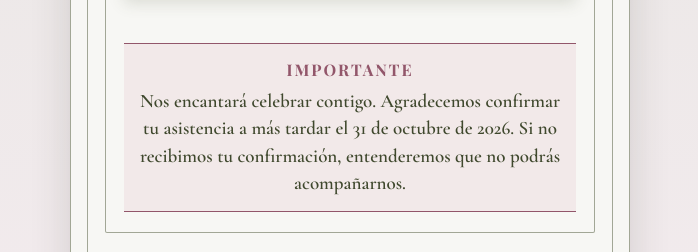
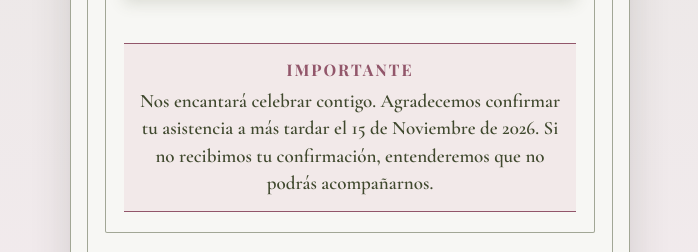
Before and after one commit to jcalvarezn/boda, a plain HTML site: page index.html in a window 1280 px wide. Shown: the part 1966-2218 px from the top of the page, without its empty margins (290-988 px from the left). Drawn offline with nearby package versions, Linux system fonts and the light colour scheme.

Commit message:
Cambio de fecha

```diff
--- a/index.html
+++ b/index.html
@@ -364,7 +364,7 @@
       </div>
       <button class="send-btn" id="enviarBtn" disabled>Enviar mi confirmaci&oacute;n &#128140;</button>
       <div class="status" id="status"></div>
-      <p class="deadline-note"><span class="deadline-label">Importante</span>Nos encantar&aacute; celebrar contigo. Agradecemos confirmar tu asistencia a m&aacute;s tardar el 31 de octubre de 2026. Si no recibimos tu confirmaci&oacute;n, entenderemos que no podr&aacute;s acompa&ntilde;arnos.</p>
+      <p class="deadline-note"><span class="deadline-label">Importante</span>Nos encantar&aacute; celebrar contigo. Agradecemos confirmar tu asistencia a m&aacute;s tardar el 15 de Noviembre de 2026. Si no recibimos tu confirmaci&oacute;n, entenderemos que no podr&aacute;s acompa&ntilde;arnos.</p>
     </div>
 
     <p class="footer-note">Con cari&ntilde;o, Estefan&iacute;a &amp; Camilo</p>
```
